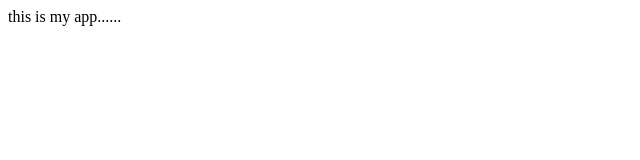
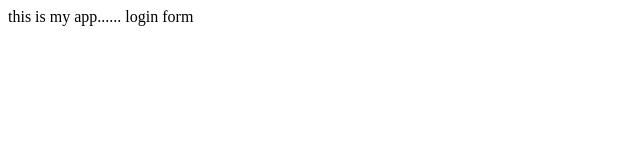
Before and after one commit to abduask/myapp-sample, a plain HTML site: page index.html in a window 1280 px wide. Shown: the full height of the page, 0-640 px from the left. Drawn offline with Linux system fonts and the light colour scheme.

Commit message:
login form

```diff
--- a/index.html
+++ b/index.html
@@ -4,5 +4,6 @@
 	<head>
 	<body>
 		this is my app......
+		login form
 	</body>
 </html>
```
Also changed, not shown: login.html (added, +1 -0 lines).
